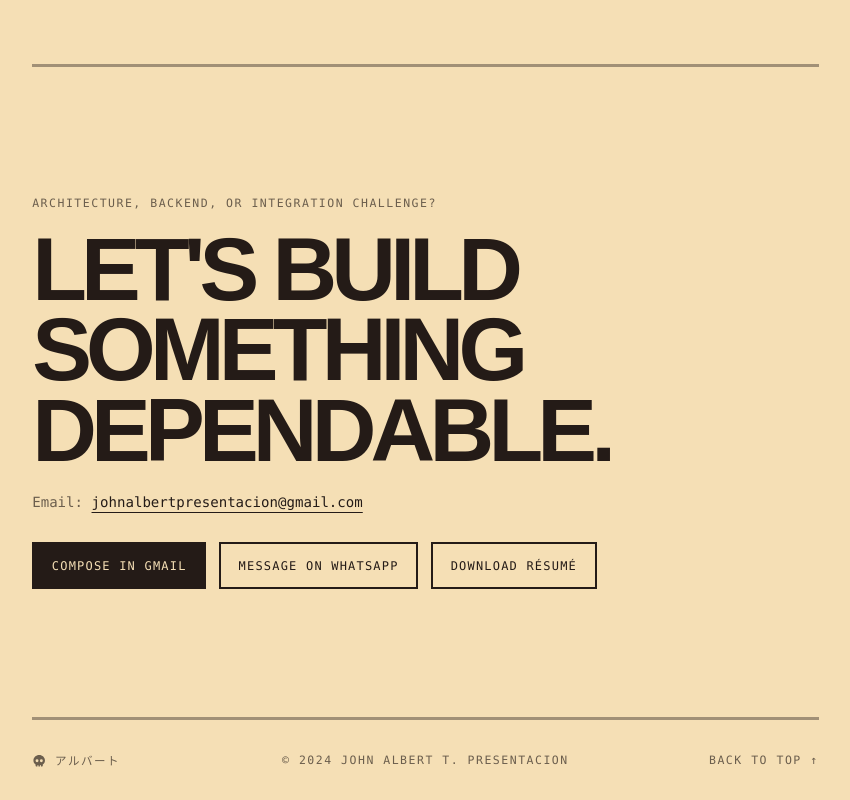
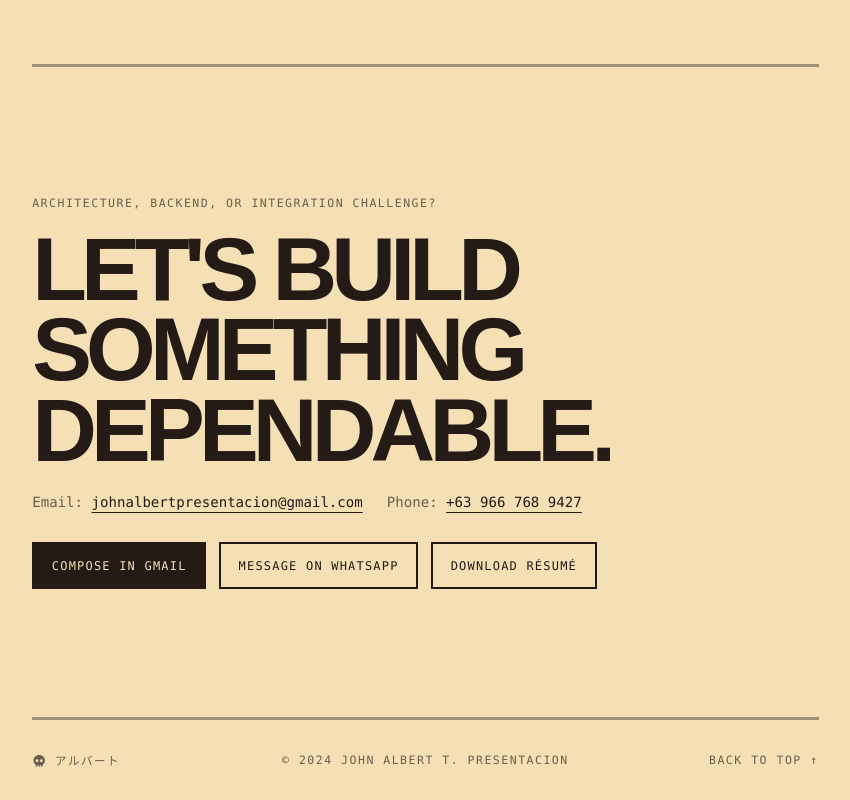
Before and after one commit to JATPresentacion97/Portfolio_Frontend, a React (Vite) app: page / in a window 1280 px wide. Shown: the part 9398-10198 px from the top of the page, without its empty margins (423-1273 px from the left). Built offline with nearby package versions, Linux system fonts and the light colour scheme.

Commit message:
Add phone contact details

```diff
--- a/src/components/LandingPage.tsx
+++ b/src/components/LandingPage.tsx
@@ -9,6 +9,7 @@ import DarkModeToggle from './DarkModeToggle';
 import SectionTitle from './SectionTitle';
 
 const emailAddress = 'johnalbertpresentacion@gmail.com';
+const phoneNumber = '+63 966 768 9427';
 const gmailComposeUrl = `https://mail.google.com/mail/?view=cm&fs=1&to=${emailAddress}&su=Portfolio%20inquiry`;
 
 const capabilities = [
@@ -155,7 +156,10 @@ const LandingPage = () => (
           <section className="contact-section" id="contact">
             <p className="mono-label">Architecture, backend, or integration challenge?</p>
             <h2>Let's build something dependable.</h2>
-            <p className="contact-email">Email: <a href={`mailto:${emailAddress}`}>{emailAddress}</a></p>
+            <address className="contact-details">
+              <span>Email: <a href={`mailto:${emailAddress}`}>{emailAddress}</a></span>
+              <span>Phone: <a href="tel:+639667689427">{phoneNumber}</a></span>
+            </address>
             <div className="contact-actions">
               <a href={gmailComposeUrl} target="_blank" rel="noopener noreferrer">Compose in Gmail</a>
               <a href="https://wa.me/639667689427" target="_blank" rel="noopener noreferrer">Message on WhatsApp</a>
--- a/src/styles/MainPage.css
+++ b/src/styles/MainPage.css
@@ -218,8 +218,8 @@ mark { -webkit-box-decoration-break: clone; box-decoration-break: clone; padding
 
 .contact-section { padding: clamp(5rem, 10vw, 9rem) 0; border-top: var(--border-width) solid var(--content-rule); }
 .contact-section h2 { max-width: 950px; margin: 1rem 0 2.5rem; font-size: clamp(3rem, 7vw, 7rem); font-weight: 800; letter-spacing: -.065em; line-height: .9; text-transform: uppercase; }
-.contact-email { margin: -1rem 0 2rem; color: var(--muted-text); font-family: ui-monospace, SFMono-Regular, Menlo, Monaco, Consolas, monospace; font-size: clamp(.72rem, 1.5vw, .88rem); overflow-wrap: anywhere; }
-.contact-email a { color: var(--theme-color); text-underline-offset: .3rem; }
+.contact-details { display: flex; flex-wrap: wrap; gap: .6rem 1.5rem; margin: -1rem 0 2rem; color: var(--muted-text); font-family: ui-monospace, SFMono-Regular, Menlo, Monaco, Consolas, monospace; font-size: clamp(.72rem, 1.5vw, .88rem); font-style: normal; overflow-wrap: anywhere; }
+.contact-details a { color: var(--theme-color); text-underline-offset: .3rem; }
 .contact-actions { display: flex; flex-wrap: wrap; gap: .8rem; }
 .contact-actions a {
   padding: .9rem 1.1rem;
```
Also changed, not shown: 1 other file (tests, documents, lock files or other folders).
